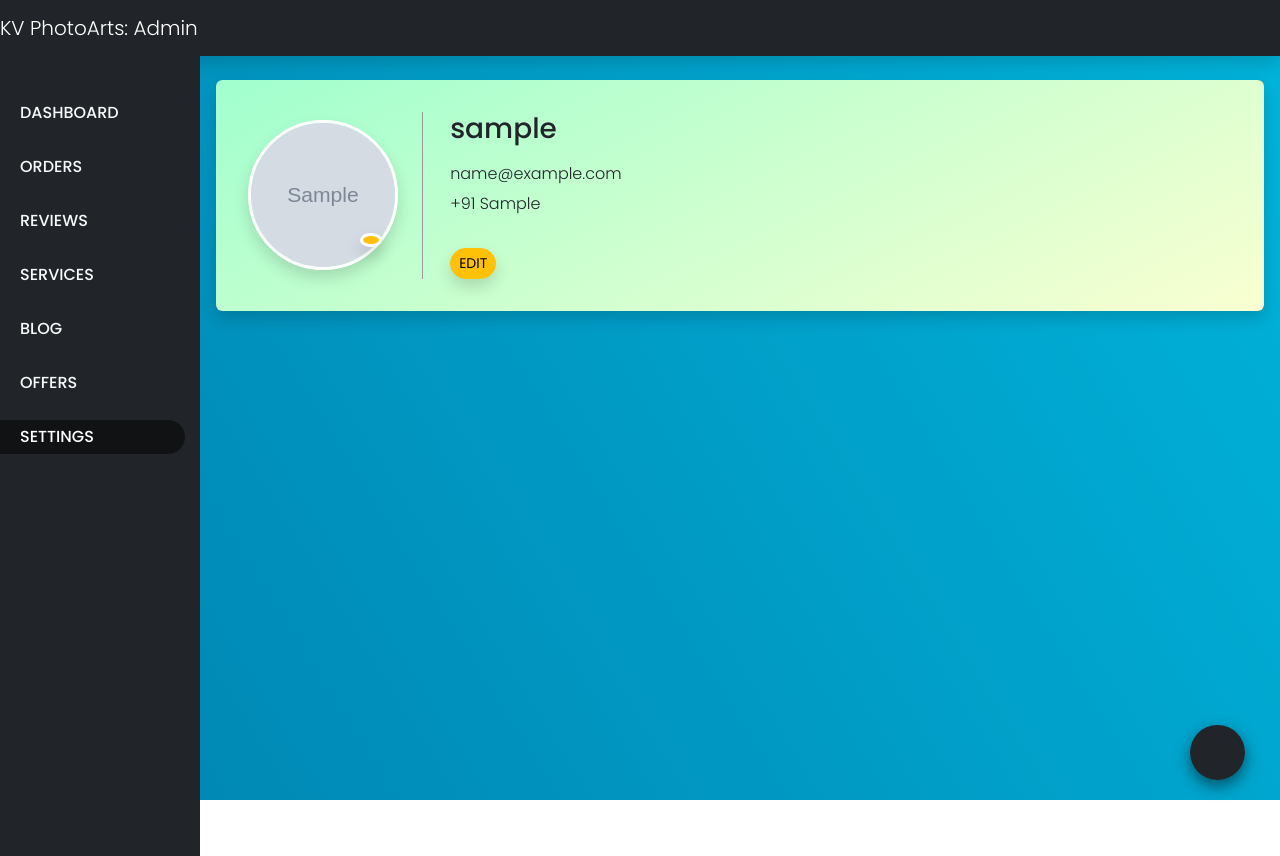
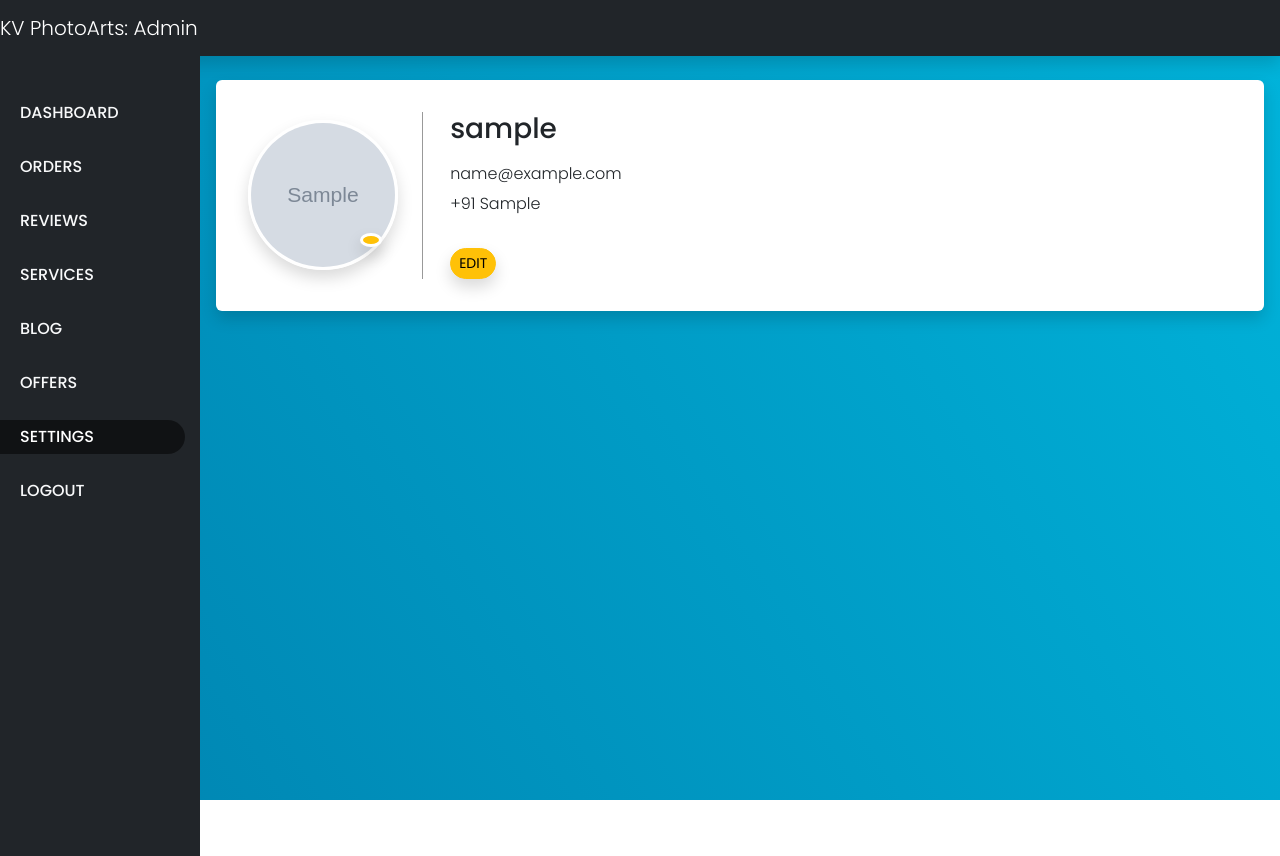
Before and after one commit to kreativision/ProjectKV, a Flask app: page /a/settings in a window 1280 px wide. Run offline with Flask 2, Linux system fonts and the light colour scheme; a user stored in the database is signed in; tables that the repository leaves empty hold one stand-in row (values such as "Sample post"); grey boxes marked "Sample" are stand-in pictures; style sheets or scripts are compiled from the project's sources; some libraries are stand-ins or nearby versions.

Commit message:
JS Update [Admin-settings]: replace jQuery ajax with JS fetch; Plus Minor Template changes.

```diff
--- a/app/BP_admin/assets/styles/admin.scss
+++ b/app/BP_admin/assets/styles/admin.scss
@@ -167,21 +167,21 @@ body {
     }
 }
 
-.fab-logout {
-    z-index: 999;
-    position: fixed;
-    border-radius: 50%;
-    .fab-toggle {
-        border-radius: 50%;
-        transition: all 0.2s ease;
-        cursor: pointer;
-        font-size: 1.3rem;
-        box-shadow: 0px 6px 15px $black-50;
-    }
-    &:hover span i {
-        color: #eb5a4d;
-    }
-}
+// .fab-logout {
+//     z-index: 999;
+//     position: fixed;
+//     border-radius: 50%;
+//     .fab-toggle {
+//         border-radius: 50%;
+//         transition: all 0.2s ease;
+//         cursor: pointer;
+//         font-size: 1.3rem;
+//         box-shadow: 0px 6px 15px $black-50;
+//     }
+//     &:hover span i {
+//         color: #eb5a4d;
+//     }
+// }
 
 //Forms - inspired from maaterial
 fieldset {
@@ -271,7 +271,7 @@ input[type="file"] {
 }
 
 .acc-info {
-    background-image: linear-gradient(154deg, #a1ffce, #faffd1);
+    // background-image: linear-gradient(154deg, #a1ffce, #faffd1);
     .img-container .edit-img-btn {
         top: 75%;
         left: 75%;
@@ -328,3 +328,28 @@ input[type="file"] {
         }
     }
 }
+
+.dashboard {
+    .card {
+        .card-footer {
+            background-color: transparent;
+        }
+    }
+    .order-list {
+        height: 270px;
+        overflow-y: auto;
+        table {
+            margin: 0;
+        }
+        thead th {
+            position: sticky;
+            top: 0;
+        }
+        tr{
+            margin: 1px;
+            &:focus {
+                outline: 1px dashed #888;
+            }
+        }
+    }
+}
--- a/app/BP_admin/templates/admin.layout.html
+++ b/app/BP_admin/templates/admin.layout.html
@@ -19,7 +19,8 @@
     ('boxes', url_for('BP_admin.services'), 'services', 'Services'),
     ('blog', url_for('BP_admin.blog'), 'blog', 'Blog'),
     ('shapes', url_for('BP_admin.offers'), 'offers', 'Offers'),
-    ('cog', url_for('BP_admin.settings'), 'settings', 'Settings')
+    ('cog', url_for('BP_admin.settings'), 'settings', 'Settings'),
+    ('sign-out-alt', url_for('BP_auth.logout'), 'logout', 'Logout')
     ] %}
     {% set active = active|default('admin_home') -%}
     <header>
@@ -59,16 +60,6 @@
         {% endwith %}
         {% block admin_content %}{% endblock %}
     </main>
-    <footer>
-        <div class="fab-logout bg-dark shaodw">
-            <a type="button" class="fab-toggle d-flex justify-content-center align-items-center h-100"
-                data-toggle="tooltip" data-placement="top" title="Log-out" href="{{url_for('BP_auth.logout')}}">
-                <span class="text-light text-decoration-none">
-                    <i class="fas fa-sign-out-alt"></i>
-                </span>
-            </a>
-        </div>
-    </footer>
 
     <script src="https://cdnjs.cloudflare.com/ajax/libs/jquery/3.5.1/jquery.min.js"
         integrity="sha512-bLT0Qm9VnAYZDflyKcBaQ2gg0hSYNQrJ8RilYldYQ1FxQYoCLtUjuuRuZo+fjqhx/qtq/1itJ0C2ejDxltZVFg=="
--- a/app/BP_admin/templates/reviews.html
+++ b/app/BP_admin/templates/reviews.html
@@ -66,7 +66,7 @@
             {% endif %}
             <div class="card-footer border-0 py-2 d-flex justify-content-between">
                 <p class="mb-1 small text-warning font-italic">
-                    Posted on {{review.date.strftime('%b %d, %y')}} for {{review.catalogue}}
+                    Posted on {{review.date.strftime('%b %d, %y')}}<br>for {{review.catalogue}}
                 </p>
                 <p class="mb-1 small text-light font-italic {{'text-light' if type == 'all' else 'text-dark'}}">{{review.status.capitalize()}}</p>
             </div>
--- a/app/BP_admin/templates/settings.html
+++ b/app/BP_admin/templates/settings.html
@@ -4,7 +4,7 @@
 {% block admin_content %}
 <div class="container-fluid px-1 mt-4">
   <div class="container">
-    <div class="card shadow border-0 bg-dark">
+    <div class="card shadow border-0">
       <div class="card-body d-flex rounded acc-info">
         <div class="img-container position-relative">
           <div class="img shadow d-flex justify-content-center align-items-center">
--- a/app/static/styles/vendors.scss
+++ b/app/static/styles/vendors.scss
@@ -6,7 +6,7 @@ $enable-shadows: true;
 @import "../fontawesome/scss/fontawesome.scss";
 @import "../fontawesome/scss/solid.scss";
 @import "../fontawesome/scss/brands.scss";
-@import "./variables.scss";
+@import "./_variables.scss";
 html,
 body {
     font-family: "Poppins", sans-serif;
```
Also changed, not shown: app/BP_admin/assets/js/settings.js (+14 -22 lines), app/BP_admin/assets/styles/admin.css.
